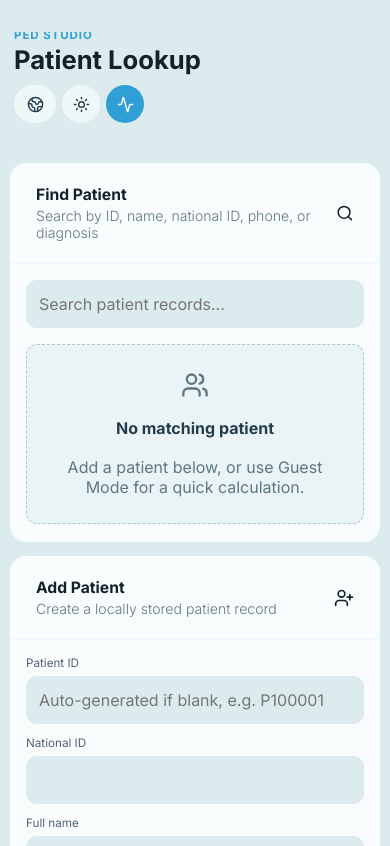
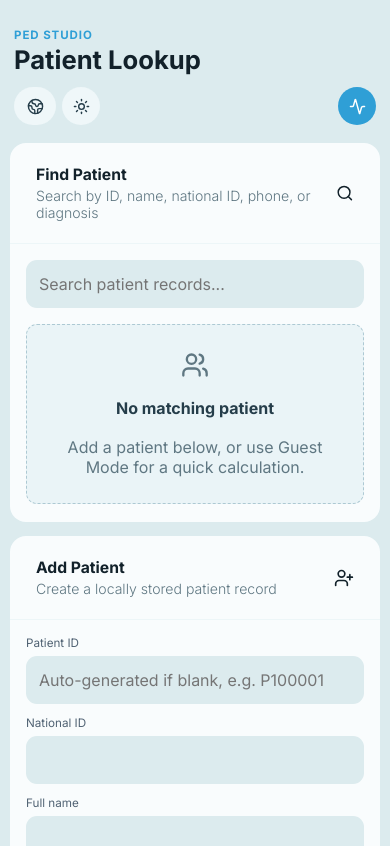
Before and after one commit to SaeedZeroOne/pedstudio, a React (Vite) app: page / in a window 390 px wide. Shown: the top 846 px of the page. Built offline with nearby package versions, Linux system fonts and the light colour scheme.

Commit message:
Autosave visits and refine phone layout

```diff
--- a/src/main.tsx
+++ b/src/main.tsx
@@ -462,7 +462,7 @@ function App() {
   const [formulaInfo, setFormulaInfo] = useState<{ title: string; body: string } | null>(null);
   const [bpMethod, setBpMethod] = useState<BpMethod>("table");
   const [saveState, setSaveState] = useState<"idle" | "saving" | "saved">("idle");
-  const [hideMobileTopbar, setHideMobileTopbar] = useState(false);
+  const hideMobileTopbar = false;
   const [overscroll, setOverscroll] = useState({ top: 0, bottom: 0 });
   const overscrollRef = useRef(overscroll);
   const [guestPatient, setGuestPatient] = useState<Patient>(defaultPatient);
@@ -528,28 +528,6 @@ function App() {
   }, [screen, language, theme, isGuest, selectedPatientId]);
 
   useEffect(() => {
-    let lastY = window.scrollY;
-    function handleScroll() {
-      if (window.innerWidth > 640) {
-        setHideMobileTopbar(false);
-        return;
-      }
-      const currentY = window.scrollY;
-      if (currentY <= 8) setHideMobileTopbar(false);
-      else if (currentY > lastY && currentY > 64) setHideMobileTopbar(true);
-      else if (currentY < lastY) setHideMobileTopbar(false);
-      lastY = currentY;
-    }
-    window.addEventListener("scroll", handleScroll, { passive: true });
-    window.addEventListener("resize", handleScroll);
-    handleScroll();
-    return () => {
-      window.removeEventListener("scroll", handleScroll);
-      window.removeEventListener("resize", handleScroll);
-    };
-  }, []);
-
-  useEffect(() => {
     let startY = 0;
     let active = false;
     const maxPull = 74;
@@ -562,7 +540,7 @@ function App() {
     const scrollElement = () => document.scrollingElement ?? document.documentElement;
 
     function handleTouchStart(event: TouchEvent) {
-      if (window.innerWidth > 760 || event.touches.length !== 1) return;
+      if (window.innerWidth <= 640 || window.innerWidth > 760 || event.touches.length !== 1) return;
       active = true;
       startY = event.touches[0].clientY;
     }
@@ -683,6 +661,24 @@ function App() {
     if (!selectedPatientId) return;
     setPatients((prev) => prev.map((record) => record.id === selectedPatientId ? updater(record) : record));
   }
+
+  function upsertCurrentVisit(next: Visit) {
+    if (isGuest) {
+      setGuestVisits((prev) => [...prev.filter((visit) => visit.id !== next.id), next].sort((a, b) => a.date.localeCompare(b.date)));
+      return;
+    }
+    updatePatientRecord((record) => ({
+      ...record,
+      diagnosis: next.diagnosis || record.diagnosis,
+      visits: [...record.visits.filter((visit) => visit.id !== next.id), next].sort((a, b) => a.date.localeCompare(b.date)),
+    }));
+  }
+
+  useEffect(() => {
+    if (screen !== "assessment") return;
+    if (!isGuest && !selectedPatientId) return;
+    upsertCurrentVisit(draft);
+  }, [draft, screen, isGuest, selectedPatientId]);
 
   const setPatientField = <K extends keyof Patient>(key: K, value: Patient[K]) => {
     if (isGuest) setGuestPatient((prev) => ({ ...prev, [key]: value }));
@@ -809,15 +805,7 @@ function App() {
   function saveVisit() {
     setSaveState("saving");
     const next = { ...draft, id: draft.id || crypto.randomUUID() };
-    if (isGuest) {
-      setGuestVisits((prev) => [...prev.filter((v) => v.id !== next.id), next].sort((a, b) => a.date.localeCompare(b.date)));
-    } else {
-      updatePatientRecord((record) => ({
-        ...record,
-        diagnosis: next.diagnosis || record.diagnosis,
-        visits: [...record.visits.filter((v) => v.id !== next.id), next].sort((a, b) => a.date.localeCompare(b.date)),
-      }));
-    }
+    upsertCurrentVisit(next);
     setDraft(next);
     window.setTimeout(() => {
       setSaveState("saved");
@@ -864,7 +852,7 @@ function App() {
       <main ref={shellRef} className={shellClass} style={shellStyle} lang={language} dir={language === "fa" ? "rtl" : "ltr"}>
         <SideNav active="patients" labels={labels} language={language} setLanguage={setLanguage} theme={theme} setTheme={setTheme} />
         <header ref={headerRef} className="topbar">
-          <div>
+          <div className="topbar-title">
             <div className="app-kicker">Ped Studio</div>
             <h1>{labels.patientLookup}</h1>
           </div>
@@ -978,7 +966,7 @@ function App() {
       <main ref={shellRef} className={shellClass} style={shellStyle} lang={language} dir={language === "fa" ? "rtl" : "ltr"}>
         <SideNav active="visits" labels={labels} language={language} setLanguage={setLanguage} theme={theme} setTheme={setTheme} />
         <header ref={headerRef} className="topbar">
-          <div>
+          <div className="topbar-title">
             <div className="app-kicker">Ped Studio</div>
             <h1>{selectedRecord.fullName}</h1>
             <p>{d(selectedRecord.id)} - {selectedRecord.nationalId ? d(selectedRecord.nationalId) : labels.noNationalId}</p>
@@ -988,7 +976,7 @@ function App() {
               <LanguageSwitch language={language} setLanguage={setLanguage} label={labels.language} />
               <ThemeSwitch theme={theme} setTheme={setTheme} labels={labels} />
             </div>
-            <button onClick={() => setScreen("lookup")} title={labels.patients}><ArrowLeft size={18} /> {labels.patients}</button>
+            <button className="back-action" onClick={() => setScreen("lookup")} title={labels.patients}><ArrowLeft size={18} /> {labels.patients}</button>
             <button className="primary compact-primary" onClick={() => startVisit()} title={labels.todayVisit}><Plus size={18} /> {labels.todayVisit}</button>
           </div>
         </header>
@@ -1046,7 +1034,7 @@ function App() {
     <main ref={shellRef} className={shellClass} style={shellStyle} lang={language} dir={language === "fa" ? "rtl" : "ltr"}>
       <SideNav active="assessment" labels={labels} language={language} setLanguage={setLanguage} theme={theme} setTheme={setTheme} />
       <header ref={headerRef} className="topbar">
-        <div>
+        <div className="topbar-title">
           <div className="app-kicker">Ped Studio</div>
           <h1>{patientTitle}</h1>
           <p>{patientSub}</p>
@@ -1056,7 +1044,7 @@ function App() {
             <LanguageSwitch language={language} setLanguage={setLanguage} label={labels.language} />
             <ThemeSwitch theme={theme} setTheme={setTheme} labels={labels} />
           </div>
-          <button onClick={() => setScreen(isGuest ? "lookup" : "visits")} title={isGuest ? labels.patients : labels.visits}><ArrowLeft size={18} /> {isGuest ? labels.patients : labels.visits}</button>
+          <button className="back-action" onClick={() => setScreen(isGuest ? "lookup" : "visits")} title={isGuest ? labels.patients : labels.visits}><ArrowLeft size={18} /> {isGuest ? labels.patients : labels.visits}</button>
           <button onClick={exportJson} title={labels.export}><FileDown size={18} /> {labels.export}</button>
           <button onClick={() => window.print()} title={labels.print}><Printer size={18} /> {labels.print}</button>
         </div>
--- a/src/styles.css
+++ b/src/styles.css
@@ -2021,20 +2021,69 @@ textarea:disabled {
 }
 
 @media (max-width: 640px) {
+  html,
+  body,
+  #root {
+    height: auto !important;
+    min-height: 100dvh !important;
+    overflow-x: hidden !important;
+    overflow-y: auto !important;
+    overscroll-behavior-y: auto !important;
+    touch-action: auto !important;
+  }
+
+  body::before {
+    display: none;
+  }
+
+  .app-shell {
+    display: block !important;
+    height: auto !important;
+    min-height: 100dvh !important;
+    overflow: visible !important;
+    overscroll-behavior-y: auto !important;
+    touch-action: auto !important;
+  }
+
   .side-nav {
     display: none;
   }
 
   .topbar {
-    gap: 10px;
+    align-items: stretch;
+    display: grid !important;
+    gap: 12px;
+    grid-template-columns: 1fr;
+    padding-left: calc(14px + env(safe-area-inset-left, 0px)) !important;
+    padding-right: calc(14px + env(safe-area-inset-right, 0px)) !important;
+  }
+
+  .topbar-title {
+    min-width: 0;
   }
 
   .top-actions {
-    display: flex;
+    display: flex !important;
     flex-wrap: nowrap;
     gap: 6px;
-    justify-content: flex-start;
+    justify-content: flex-end;
     overflow: hidden;
+    width: 100%;
+  }
+
+  .top-actions .back-action {
+    margin-right: auto;
+    order: -1;
+  }
+
+  .app-shell.rtl .top-actions {
+    direction: rtl;
+  }
+
+  .app-shell.rtl .top-actions .back-action {
+    margin-left: auto;
+    margin-right: 0;
+    order: -1;
   }
 
   .top-actions button {
@@ -2108,9 +2157,9 @@ textarea:disabled {
   .patient-results,
   .visit-session-list,
   .add-patient-form {
-    overscroll-behavior-x: none;
-    overscroll-behavior-y: contain;
-    touch-action: pan-y;
+    overscroll-behavior-x: auto;
+    overscroll-behavior-y: auto;
+    touch-action: auto;
     -webkit-overflow-scrolling: touch;
   }
 }
@@ -2243,10 +2292,13 @@ textarea:disabled {
   }
 
   .topbar {
+    align-items: stretch;
     background: transparent !important;
     backdrop-filter: none;
     border-bottom: 0;
-    display: flex;
+    display: grid !important;
+    gap: 12px;
+    grid-template-columns: 1fr;
     margin-left: 0 !important;
     margin-right: 0 !important;
     padding-top: calc(28px + env(safe-area-inset-top, 0px)) !important;
@@ -2257,6 +2309,55 @@ textarea:disabled {
     z-index: auto;
   }
 
+  .topbar-title {
+    min-width: 0;
+  }
+
+  .top-actions {
+    display: flex !important;
+    flex-wrap: nowrap;
+    gap: 8px;
+    justify-content: flex-end !important;
+    overflow: hidden;
+    width: 100% !important;
+  }
+
+  .mobile-shell-controls {
+    display: flex;
+    flex: 0 0 auto;
+  }
+
+  .top-actions .back-action {
+    margin-right: auto !important;
+    order: -1 !important;
+  }
+
+  .app-shell.rtl .top-actions {
+    direction: rtl;
+  }
+
+  .app-shell.rtl .top-actions .back-action {
+    margin-left: auto !important;
+    margin-right: 0 !important;
+  }
+
+  .top-actions .compact-primary {
+    margin-left: auto;
+  }
+
+  .top-actions .back-action ~ .compact-primary {
+    margin-left: 0;
+  }
+
+  .app-shell.rtl .top-actions .compact-primary {
+    margin-left: 0;
+    margin-right: auto;
+  }
+
+  .app-shell.rtl .top-actions .back-action ~ .compact-primary {
+    margin-right: 0;
+  }
+
   .app-shell.rtl .topbar {
     margin-left: 0 !important;
     margin-right: 0 !important;
@@ -2280,7 +2381,7 @@ textarea:disabled {
   .topbar + .workspace,
   .topbar + .landing-workspace,
   .topbar + .patient-workspace {
-    margin-top: 22px !important;
+    margin-top: 0 !important;
   }
 
   .landing-workspace > .lookup-panel:first-child,
@@ -2310,3 +2411,47 @@ textarea:disabled {
     margin-right: 72px !important;
   }
 }
+
+@media (max-width: 640px) {
+  html,
+  body,
+  #root,
+  .app-shell {
+    height: auto !important;
+    min-height: 100dvh !important;
+    overflow-y: auto !important;
+    touch-action: auto !important;
+  }
+
+  body::before {
+    display: none !important;
+  }
+
+  .workspace,
+  .landing-workspace,
+  .patient-workspace,
+  .entry-panel,
+  .results,
+  .patient-results,
+  .visit-session-list,
+  .add-patient-form {
+    max-height: none !important;
+    overflow: visible !important;
+    overscroll-behavior-y: auto !important;
+    touch-action: auto !important;
+  }
+
+  .top-actions {
+    justify-content: flex-end !important;
+  }
+
+  .top-actions .back-action {
+    margin-right: auto !important;
+    order: -1 !important;
+  }
+
+  .app-shell.rtl .top-actions .back-action {
+    margin-left: auto !important;
+    margin-right: 0 !important;
+  }
+}
```
Also changed, not shown: public/manifest.webmanifest.
